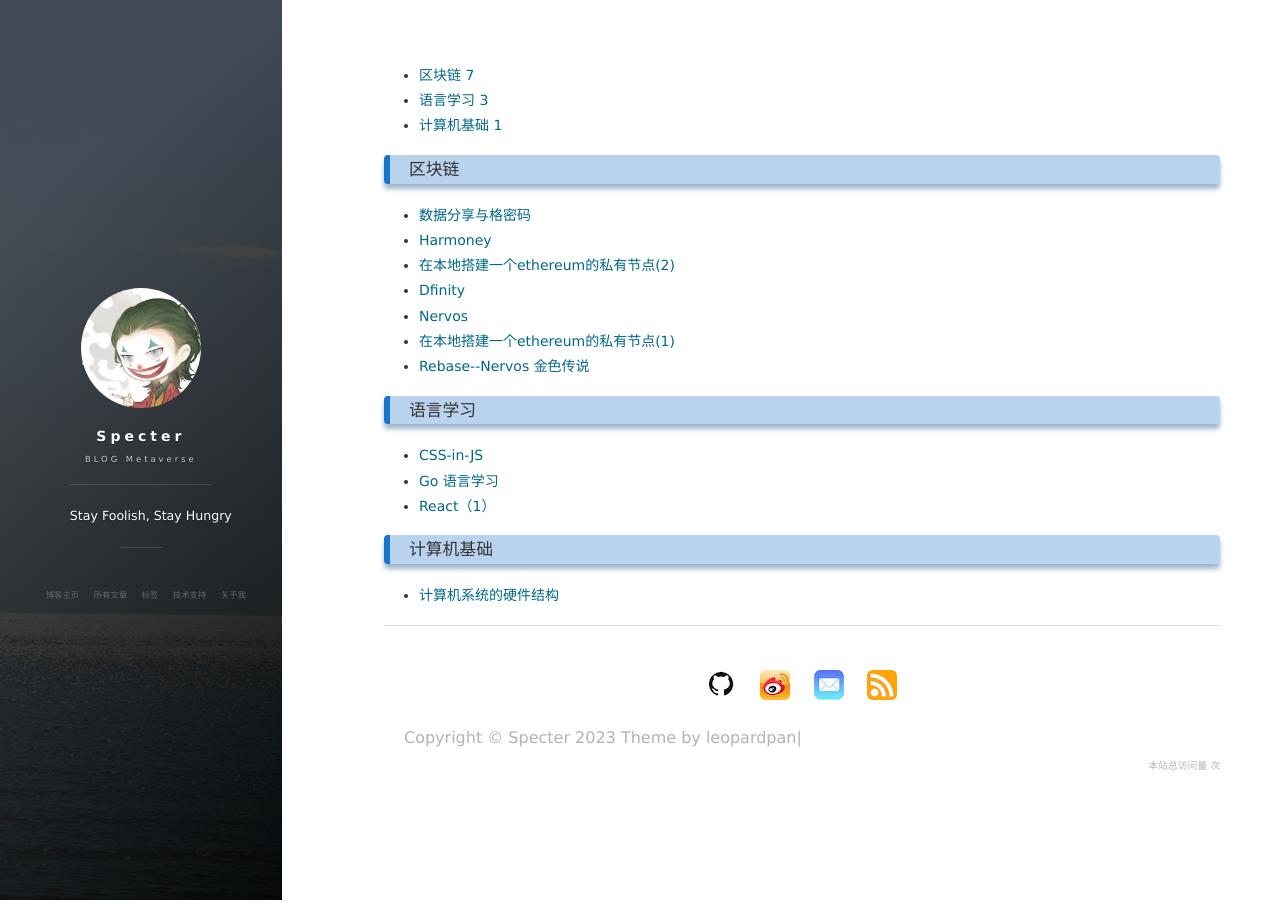
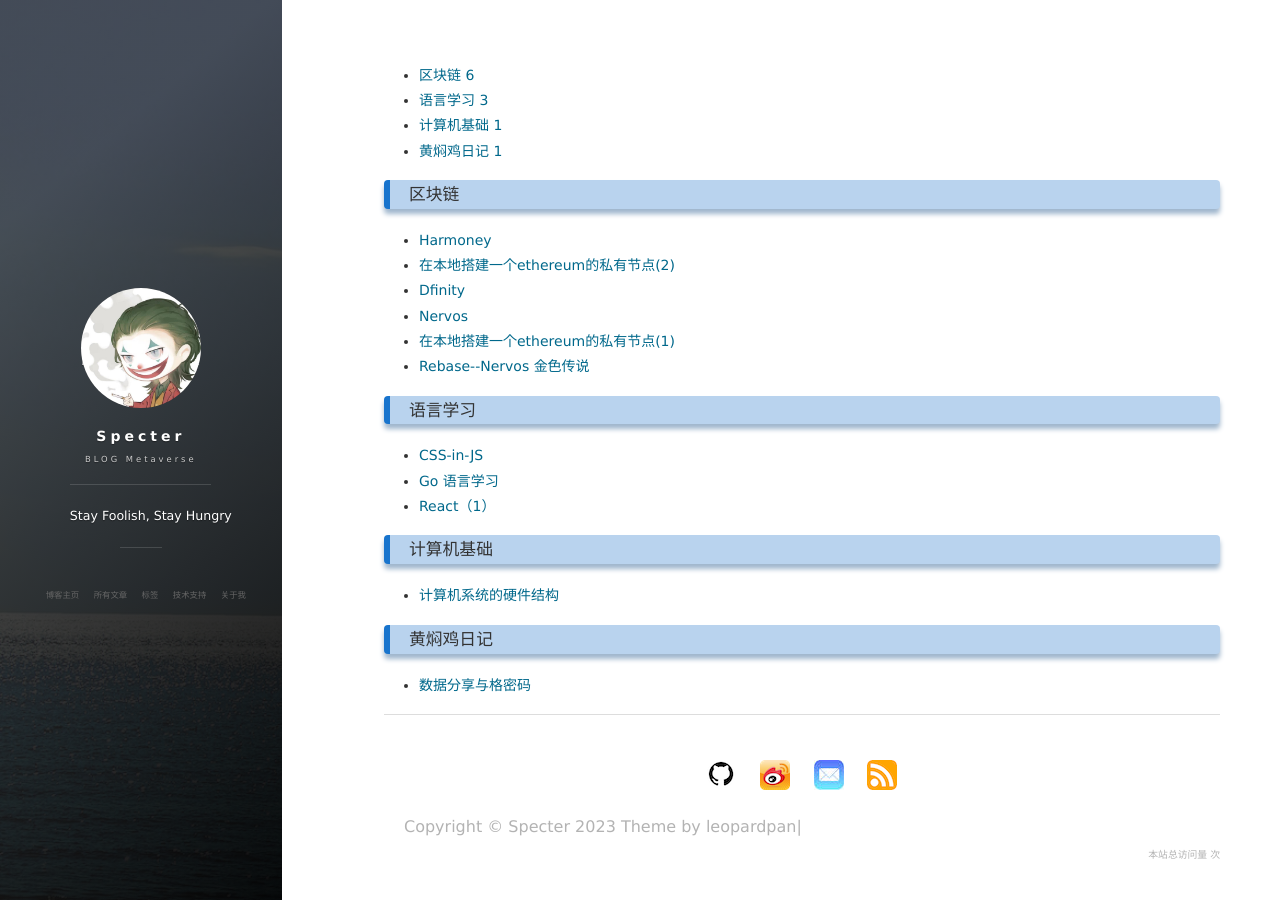
Before and after one commit to Jackieyewang/Jackieyewang.github.io, a Jekyll site: the page built from tags.html, in a window 1280 px wide. Built offline with Jekyll 4.4.1, drawn with Linux system fonts in a browser that asks for light colours; nearby versions of some CDN libraries; comment, search, counter and statistics services are not loaded.

Commit message:
----longgggg===

```diff
--- a/_posts/2023-5-18-dairy.md
+++ b/_posts/2023-5-18-dairy.md
@@ -1,11 +1,10 @@
 ---
 layout: post
-title: "数据分享与格密码 "
+title: "数据分享与格密码"
 date: 2023-5-18
 description: "数据分享，格密码相关的算法和方向"
-tag: 区块链
+tag: 黄焖鸡日记
 ---
 
-# Harmoney
 
 [TOC]
```
